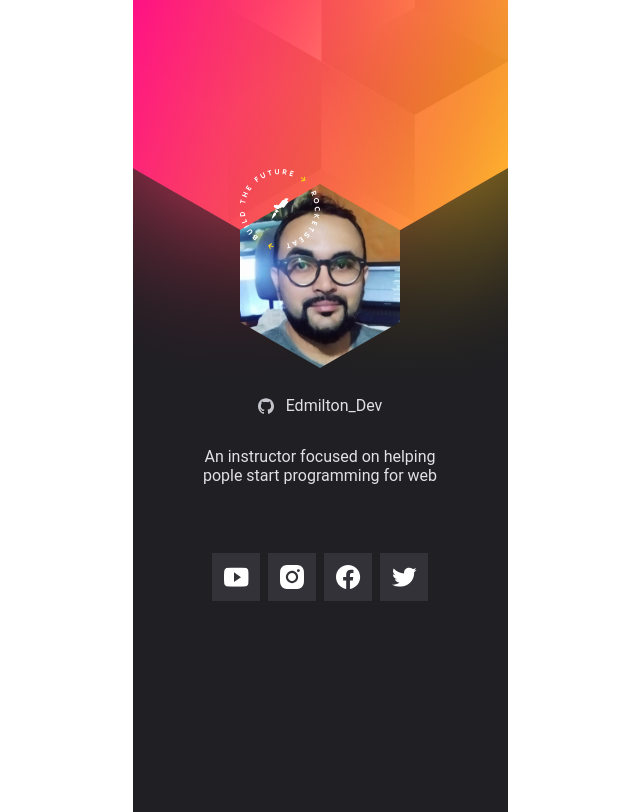
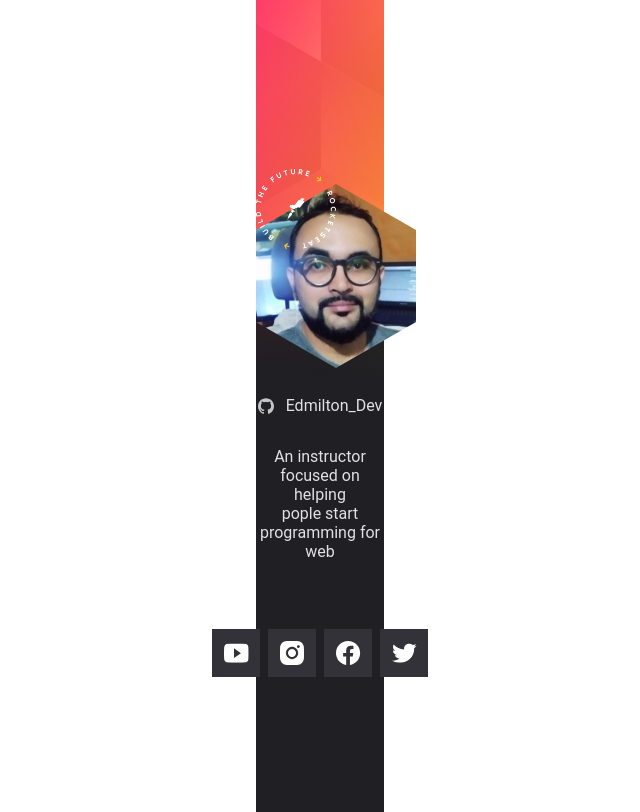
Before and after one commit to Edmilton75/nlw-cracha, a plain HTML site: page index.html in a window 1280 px wide. Shown: the whole page, without its empty margins (320-960 px from the left). Drawn offline with Linux system fonts and the light colour scheme; no server answers; a web font is replaced by a local one.

Commit message:
Add files via upload

```diff
--- a/style.css
+++ b/style.css
@@ -18,9 +18,10 @@ body {
 }
 
 main {
-  background: url(images/background.svg);
-  width: 375px;
-  height: 812px;
+  background: url(images/background.svg) no-repeat center/cover;
+  width: 10vw;
+  min-height: 812px;
+  height: 100vh;
 }
 
 .container {
```
